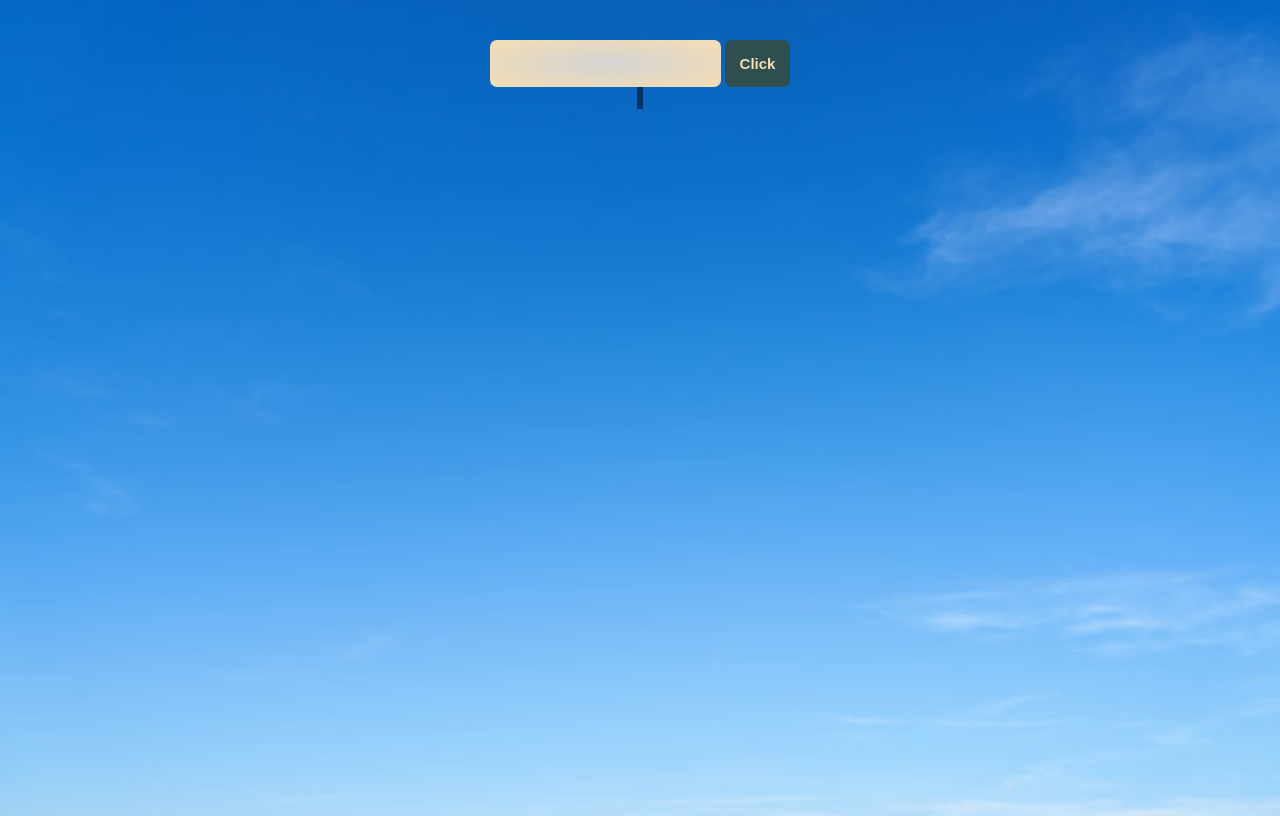
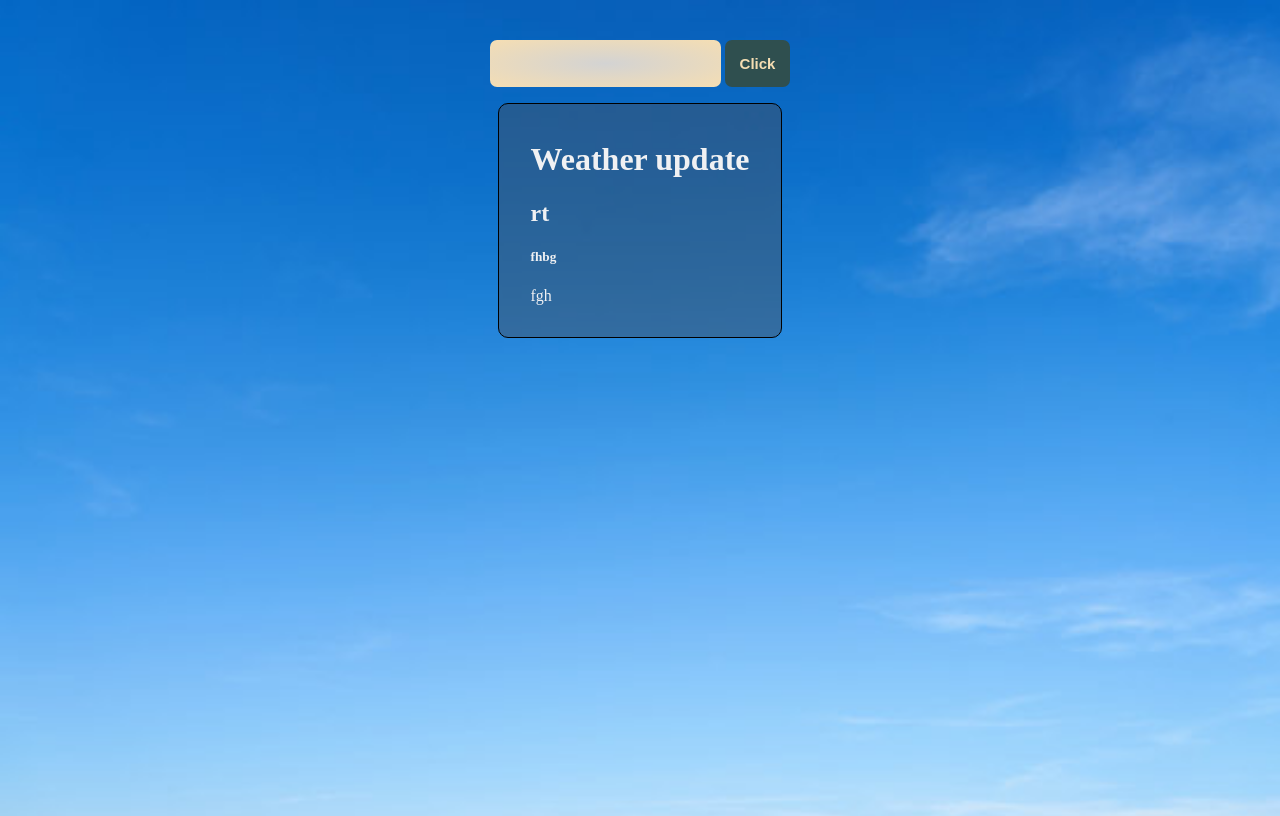
Before and after one commit to uzmamstf/weatherApp, a plain HTML site: page index.html in a window 1280 px wide. Drawn offline with nearby package versions, Linux system fonts and the light colour scheme.

Commit message:
Add files via upload

```diff
--- a/index.html
+++ b/index.html
@@ -37,16 +37,17 @@
         <div id="heading">
             <!-- <h2>Enter Your City Name to Check the Weather</h2> -->
         </div>
-        <div class="">
-            <div class="">
-                <div class="description">
-                    <p></p>
-                    <p></p>
-                    <p></p>
-                </div>
 
-            </div>
+
+        <div class="description">
+            <h1>Weather update</h1>
+
+            <h2>rt </h2>
+            <h5>fhbg</h5>
+            <p>fgh</p>
         </div>
+
+
     </div>
     <!--  main div end -->
     <script src="https://unpkg.com/axios/dist/axios.min.js"></script>
--- a/script.js
+++ b/script.js
@@ -31,8 +31,8 @@ function getWeather() {
             // document.querySelector('heading h2').style = "display:none";
             let icone = weatherData.data.weather[0].icon;
             temperature = Math.round(temperature = weatherData["data"]["main"]["temp"]);
-            document.querySelector('p').innerHTML = `City: ${city}`;
-            document.querySelector("p").innerHTML = weatherData.data.weather[0].description;
+            document.querySelector('h2').innerHTML = `City: ${city}`;
+            document.querySelector("h5").innerHTML = weatherData.data.weather[0].description;
             document.querySelector('p').innerHTML = ` <br>Now : ${Math.floor(response.data.main.temp - 273.15)} <span>°C</span>`;
             //document.querySelector('').innerHTML = `Wind Speed: ${response.data.wind.speed} min/sec`;
 
--- a/style.css
+++ b/style.css
@@ -38,10 +38,13 @@
     }
 
     .description {
-        background-color: blue;
-        opacity: 0.5;
-        border: solid black;
+        margin: 1em;
+        background-color: #464d5a73;
+        /* opacity: 0.5; */
+        padding: 1em 2em;
         height: auto;
         width: auto;
-        color: azure;
+        color: #f0f1f3;
+        border: 1px solid black;
+        border-radius: 10px;
     }
```
